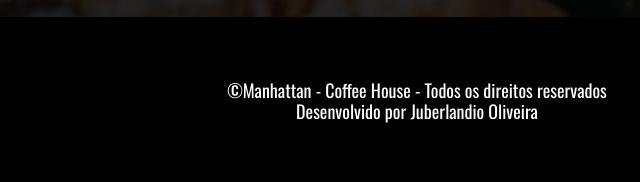
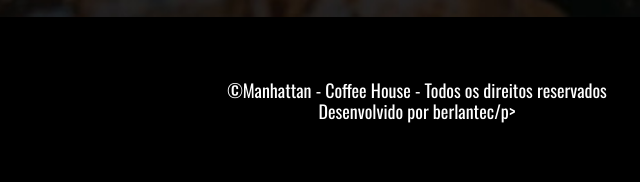
Before and after one commit to Juberlandio/manhattan, a plain HTML site: page index.html in a window 1280 px wide. Shown: the part 3688-3870 px from the top of the page, 223-863 px from the left. Drawn offline with nearby package versions, Linux system fonts and the light colour scheme.

Commit message:
Commit inicial

```diff
--- a/index.html
+++ b/index.html
@@ -112,7 +112,7 @@
      </div>
       <div class="rodape">
          <p class="font-1-x cor-0 center">©Manhattan - Coffee House - Todos os direitos reservados<br>
-          Desenvolvido por Juberlandio Oliveira</p>
+          Desenvolvido por berlantec/p>
       </div>
     </footer>
     <script src="js/main.js"></script>
```
